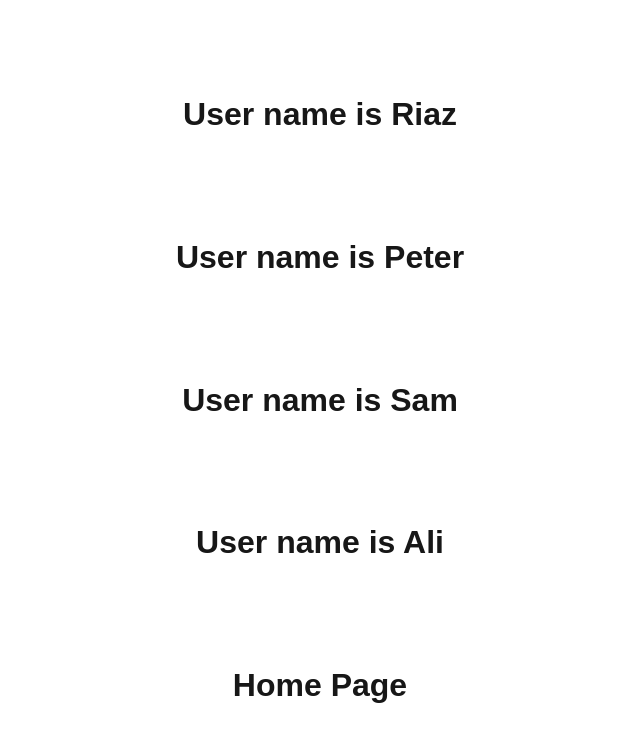
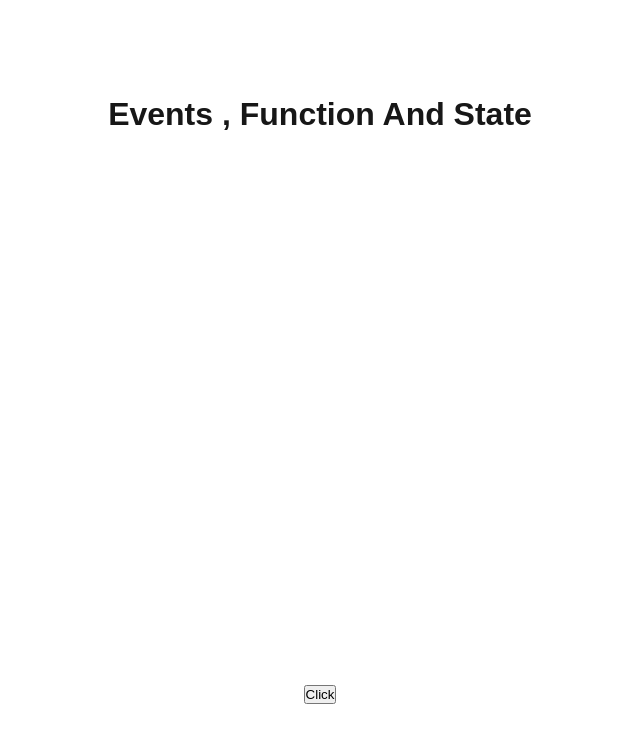
Before and after one commit to riazgul03/Next-js, a Next.js app in the folder next-app/: page / in a window 1280 px wide. Shown: the top 742 px of the page, without its empty margins (320-960 px from the left). Built offline with nearby package versions, Linux system fonts and the light colour scheme.

Commit message:
Events-Function-Stats in Next Js

```diff
--- a/next-app/src/app/page.js
+++ b/next-app/src/app/page.js
@@ -4,18 +4,9 @@ export default function Home() {
   return (
 
     <main className={styles.main}>
-      <User name="Riaz" />
-      <User name="Peter" />
-      <User name="Sam" />
-      <User name="Ali" />
 
-      <h1>Home Page</h1>
+      <h1>Events , Function And State</h1>
+      <button>Click</button>
     </main>
   );
 }
-
-const User = (props) => {
-  return (
-    <h1>User name is {props.name} </h1>
-  )
-}
```
